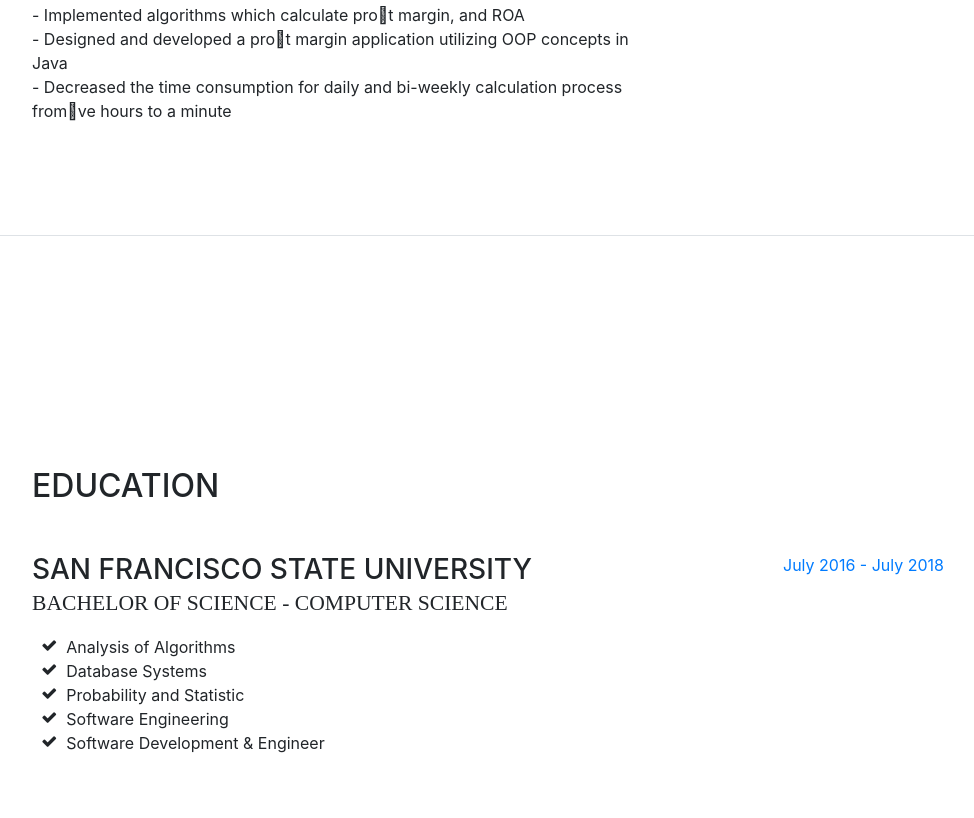
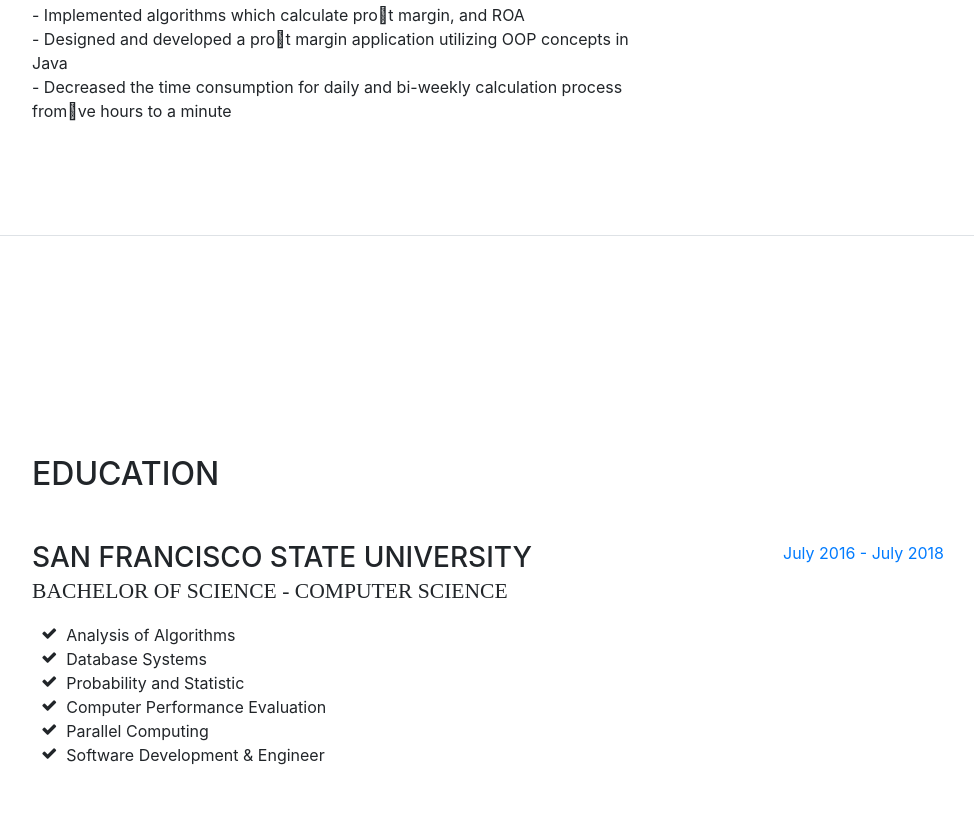
Before and after one commit to jparkeen/jparkeen.github.io, a website with bundled scripts: page index.html in a window 1280 px wide. Shown: the part 1903-2721 px from the top of the page, without its empty margins (288-1262 px from the left). Built offline with nearby package versions, Linux system fonts and the light colour scheme; a web font is replaced by a local one.

Commit message:
update course taken.2

```diff
--- a/index.html
+++ b/index.html
@@ -209,7 +209,10 @@
                   Probability and Statistic</li>
                 <li>
                   <i class="fa-li fa fa-check"></i>
-                  Software Engineering</li>
+                  Computer Performance Evaluation</li>
+                  <li>
+                    <i class="fa-li fa fa-check"></i>
+                    Parallel Computing</li>
                 <li>
                   <i class="fa-li fa fa-check"></i>
                   Software Development  &amp; Engineer</em>
```
